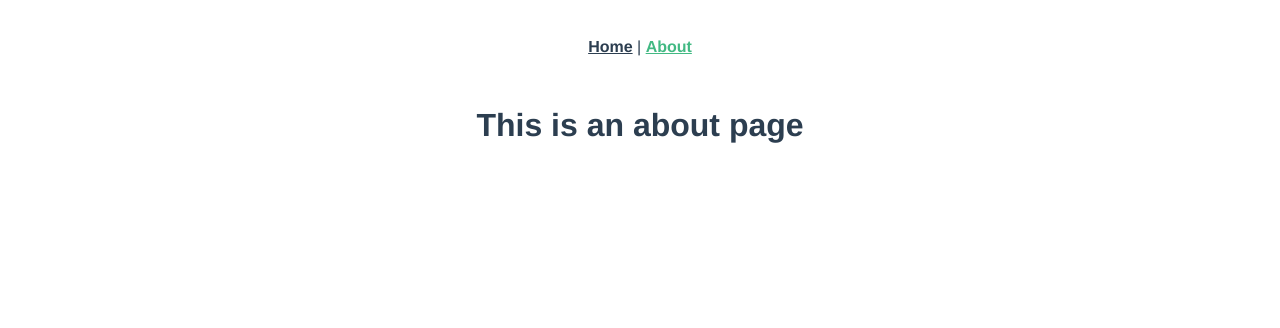
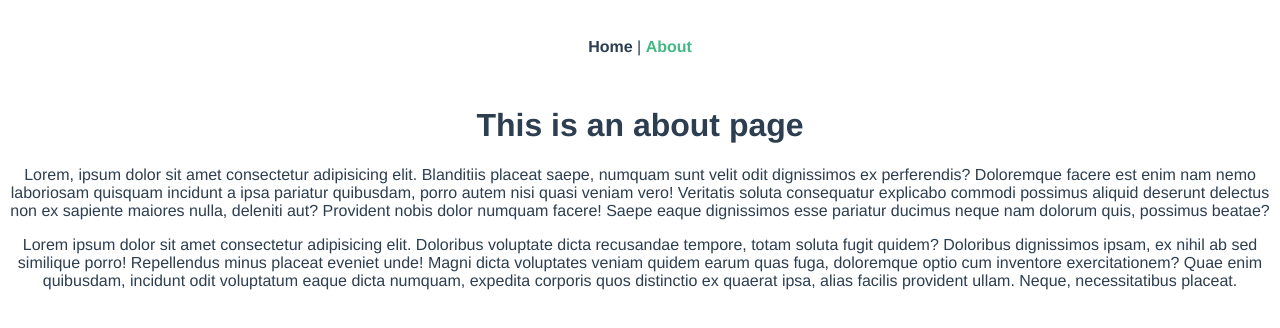
Before and after one commit to PeterOsoo/vue-ondiek-jobs-router, a Vue app: page /about in a window 1280 px wide. Shown: the top 328 px of the page. Built offline with nearby package versions, Linux system fonts and the light colour scheme.

Commit message:
router links

```diff
--- a/src/App.vue
+++ b/src/App.vue
@@ -1,9 +1,9 @@
 <template>
   <div id="nav">
     <router-link to="/">Home</router-link> |
-    <router-link to="/about">About</router-link>
+    <router-link :to="{ name: 'About' }">About</router-link>
   </div>
-  <router-view/>
+  <router-view />
 </template>
 
 <style>
@@ -22,6 +22,7 @@
 #nav a {
   font-weight: bold;
   color: #2c3e50;
+  text-decoration: none;
 }
 
 #nav a.router-link-exact-active {
--- a/src/components/HelloWorld.vue
+++ /dev/null
@@ -1,58 +0,0 @@
-<template>
-  <div class="hello">
-    <h1>{{ msg }}</h1>
-    <p>
-      For a guide and recipes on how to configure / customize this project,<br>
-      check out the
-      <a href="https://cli.vuejs.org" target="_blank" rel="noopener">vue-cli documentation</a>.
-    </p>
-    <h3>Installed CLI Plugins</h3>
-    <ul>
-      <li><a href="https://github.com/vuejs/vue-cli/tree/dev/packages/%40vue/cli-plugin-babel" target="_blank" rel="noopener">babel</a></li>
-      <li><a href="https://github.com/vuejs/vue-cli/tree/dev/packages/%40vue/cli-plugin-router" target="_blank" rel="noopener">router</a></li>
-    </ul>
-    <h3>Essential Links</h3>
-    <ul>
-      <li><a href="https://vuejs.org" target="_blank" rel="noopener">Core Docs</a></li>
-      <li><a href="https://forum.vuejs.org" target="_blank" rel="noopener">Forum</a></li>
-      <li><a href="https://chat.vuejs.org" target="_blank" rel="noopener">Community Chat</a></li>
-      <li><a href="https://twitter.com/vuejs" target="_blank" rel="noopener">Twitter</a></li>
-      <li><a href="https://news.vuejs.org" target="_blank" rel="noopener">News</a></li>
-    </ul>
-    <h3>Ecosystem</h3>
-    <ul>
-      <li><a href="https://router.vuejs.org" target="_blank" rel="noopener">vue-router</a></li>
-      <li><a href="https://vuex.vuejs.org" target="_blank" rel="noopener">vuex</a></li>
-      <li><a href="https://github.com/vuejs/vue-devtools#vue-devtools" target="_blank" rel="noopener">vue-devtools</a></li>
-      <li><a href="https://vue-loader.vuejs.org" target="_blank" rel="noopener">vue-loader</a></li>
-      <li><a href="https://github.com/vuejs/awesome-vue" target="_blank" rel="noopener">awesome-vue</a></li>
-    </ul>
-  </div>
-</template>
-
-<script>
-export default {
-  name: 'HelloWorld',
-  props: {
-    msg: String
-  }
-}
-</script>
-
-<!-- Add "scoped" attribute to limit CSS to this component only -->
-<style scoped>
-h3 {
-  margin: 40px 0 0;
-}
-ul {
-  list-style-type: none;
-  padding: 0;
-}
-li {
-  display: inline-block;
-  margin: 0 10px;
-}
-a {
-  color: #42b983;
-}
-</style>
--- a/src/views/About.vue
+++ b/src/views/About.vue
@@ -1,5 +1,25 @@
 <template>
   <div class="about">
     <h1>This is an about page</h1>
+    <p>
+      Lorem, ipsum dolor sit amet consectetur adipisicing elit. Blanditiis
+      placeat saepe, numquam sunt velit odit dignissimos ex perferendis?
+      Doloremque facere est enim nam nemo laboriosam quisquam incidunt a ipsa
+      pariatur quibusdam, porro autem nisi quasi veniam vero! Veritatis soluta
+      consequatur explicabo commodi possimus aliquid deserunt delectus non ex
+      sapiente maiores nulla, deleniti aut? Provident nobis dolor numquam
+      facere! Saepe eaque dignissimos esse pariatur ducimus neque nam dolorum
+      quis, possimus beatae?
+    </p>
+    <p>
+      Lorem ipsum dolor sit amet consectetur adipisicing elit. Doloribus
+      voluptate dicta recusandae tempore, totam soluta fugit quidem? Doloribus
+      dignissimos ipsam, ex nihil ab sed similique porro! Repellendus minus
+      placeat eveniet unde! Magni dicta voluptates veniam quidem earum quas
+      fuga, doloremque optio cum inventore exercitationem? Quae enim quibusdam,
+      incidunt odit voluptatum eaque dicta numquam, expedita corporis quos
+      distinctio ex quaerat ipsa, alias facilis provident ullam. Neque,
+      necessitatibus placeat.
+    </p>
   </div>
 </template>
--- a/src/views/Home.vue
+++ b/src/views/Home.vue
@@ -1,18 +1,35 @@
 <template>
   <div class="home">
-    <img alt="Vue logo" src="../assets/logo.png">
-    <HelloWorld msg="Welcome to Your Vue.js App"/>
+    <h2>Home Page</h2>
+    <p>
+      Lorem, ipsum dolor sit amet consectetur adipisicing elit. Blanditiis
+      placeat saepe, numquam sunt velit odit dignissimos ex perferendis?
+      Doloremque facere est enim nam nemo laboriosam quisquam incidunt a ipsa
+      pariatur quibusdam, porro autem nisi quasi veniam vero! Veritatis soluta
+      consequatur explicabo commodi possimus aliquid deserunt delectus non ex
+      sapiente maiores nulla, deleniti aut? Provident nobis dolor numquam
+      facere! Saepe eaque dignissimos esse pariatur ducimus neque nam dolorum
+      quis, possimus beatae?
+    </p>
+    <p>
+      Lorem ipsum dolor sit amet consectetur adipisicing elit. Doloribus
+      voluptate dicta recusandae tempore, totam soluta fugit quidem? Doloribus
+      dignissimos ipsam, ex nihil ab sed similique porro! Repellendus minus
+      placeat eveniet unde! Magni dicta voluptates veniam quidem earum quas
+      fuga, doloremque optio cum inventore exercitationem? Quae enim quibusdam,
+      incidunt odit voluptatum eaque dicta numquam, expedita corporis quos
+      distinctio ex quaerat ipsa, alias facilis provident ullam. Neque,
+      necessitatibus placeat.
+    </p>
   </div>
 </template>
 
 <script>
 // @ is an alias to /src
-import HelloWorld from '@/components/HelloWorld.vue'
+// import HelloWorld from '@/components/HelloWorld.vue'
 
 export default {
-  name: 'Home',
-  components: {
-    HelloWorld
-  }
-}
+  name: "Home",
+  components: {},
+};
 </script>
```
Also changed, not shown: src/router/index.js (+12 -10 lines), src/assets/logo.png (deleted).
